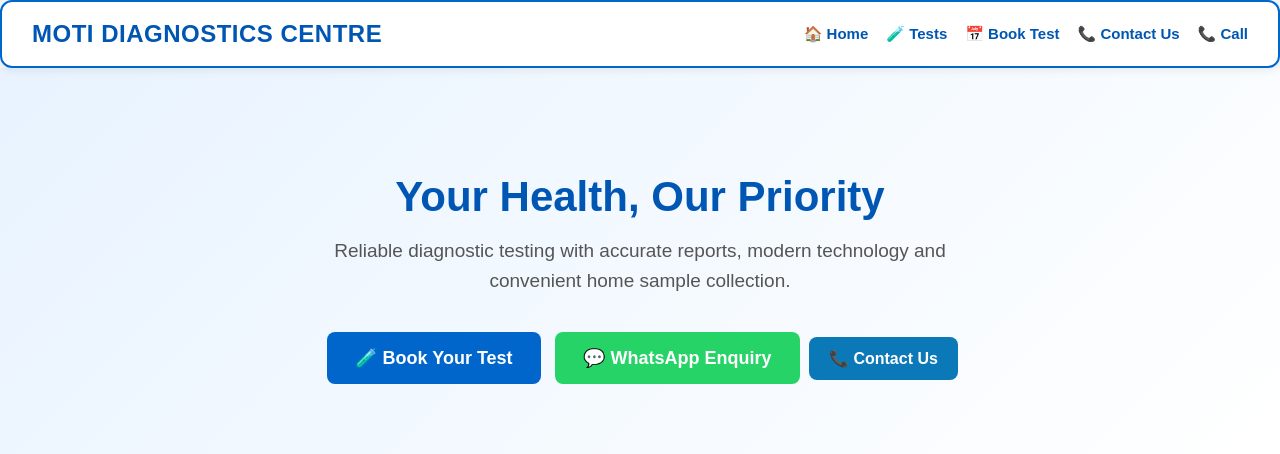
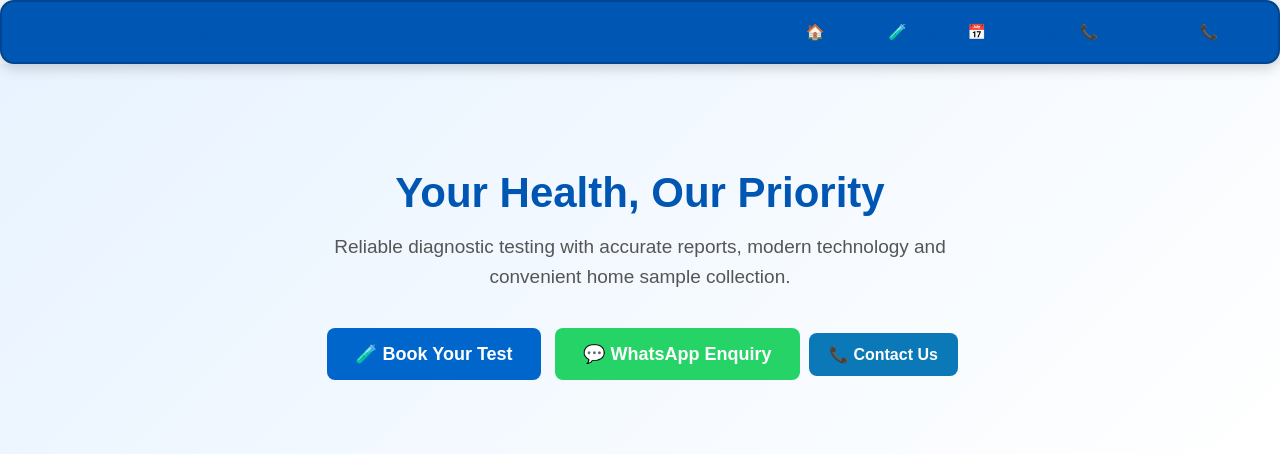
Before and after one commit to aarthak21-beep/test-booking, a Flask app: page / in a window 1280 px wide. Shown: the top 454 px of the page. Run offline with Flask 3, Linux system fonts and the light colour scheme.

Commit message:
Update booking.html

```diff
--- a/templates/booking.html
+++ b/templates/booking.html
@@ -24,17 +24,20 @@
         }
 
         .header {
-            background: white;
-            padding: 18px 30px;
+    background: #0056b3;
+    padding: 16px 28px;
     display: flex;
     justify-content: space-between;
     align-items: center;
+
     position: sticky;
     top: 0;
     z-index: 1000;
-           border: 2px solid #0066cc;
-border-radius: 12px;
-            box-shadow: 0 2px 10px rgba(0,0,0,0.08);
+
+    border: 2px solid #00458f;
+    border-radius: 14px;
+
+    box-shadow: 0 4px 14px rgba(0, 0, 0, 0.18);
 }
 
         .logo {
```
Lines whose indentation alone changed are shown as unchanged.
